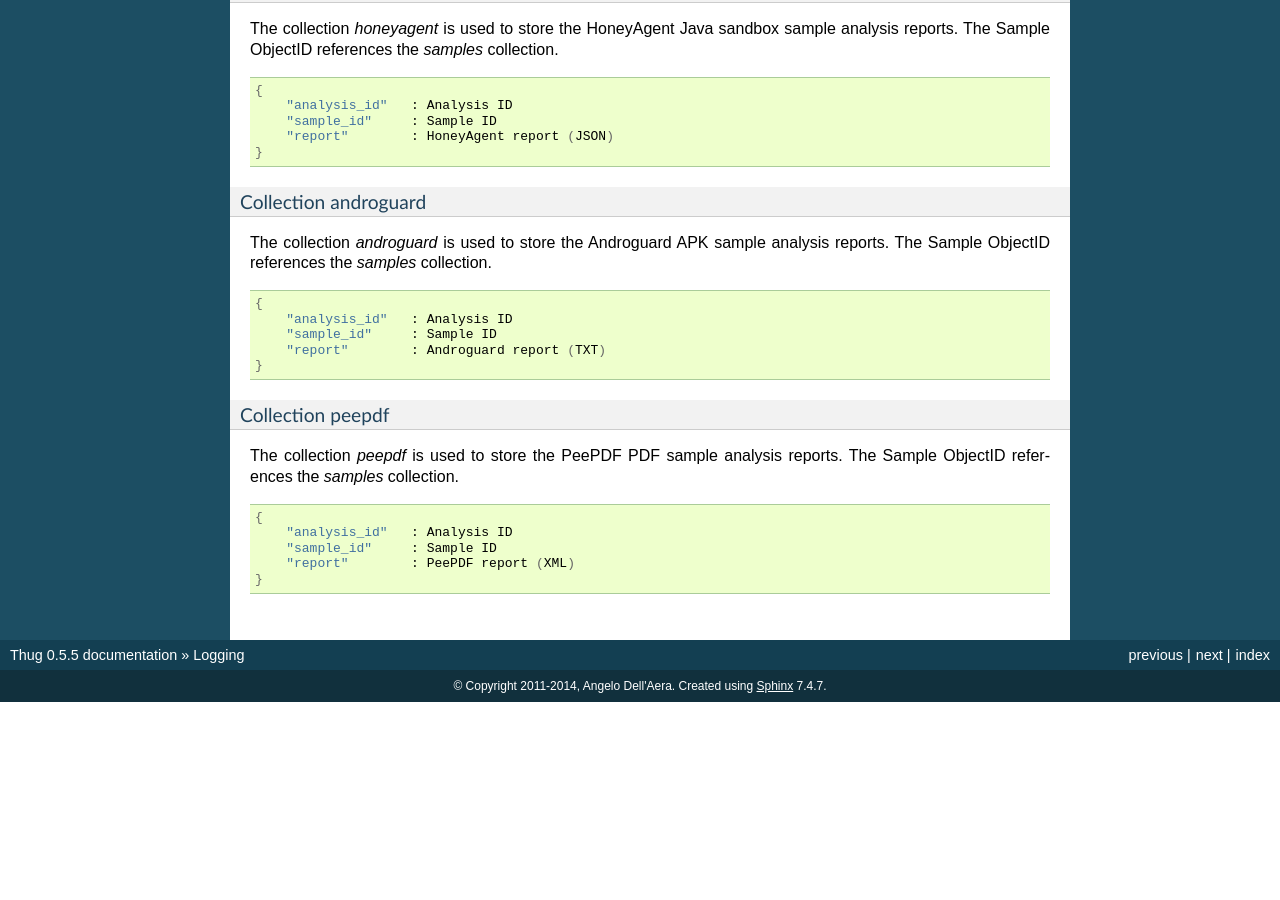
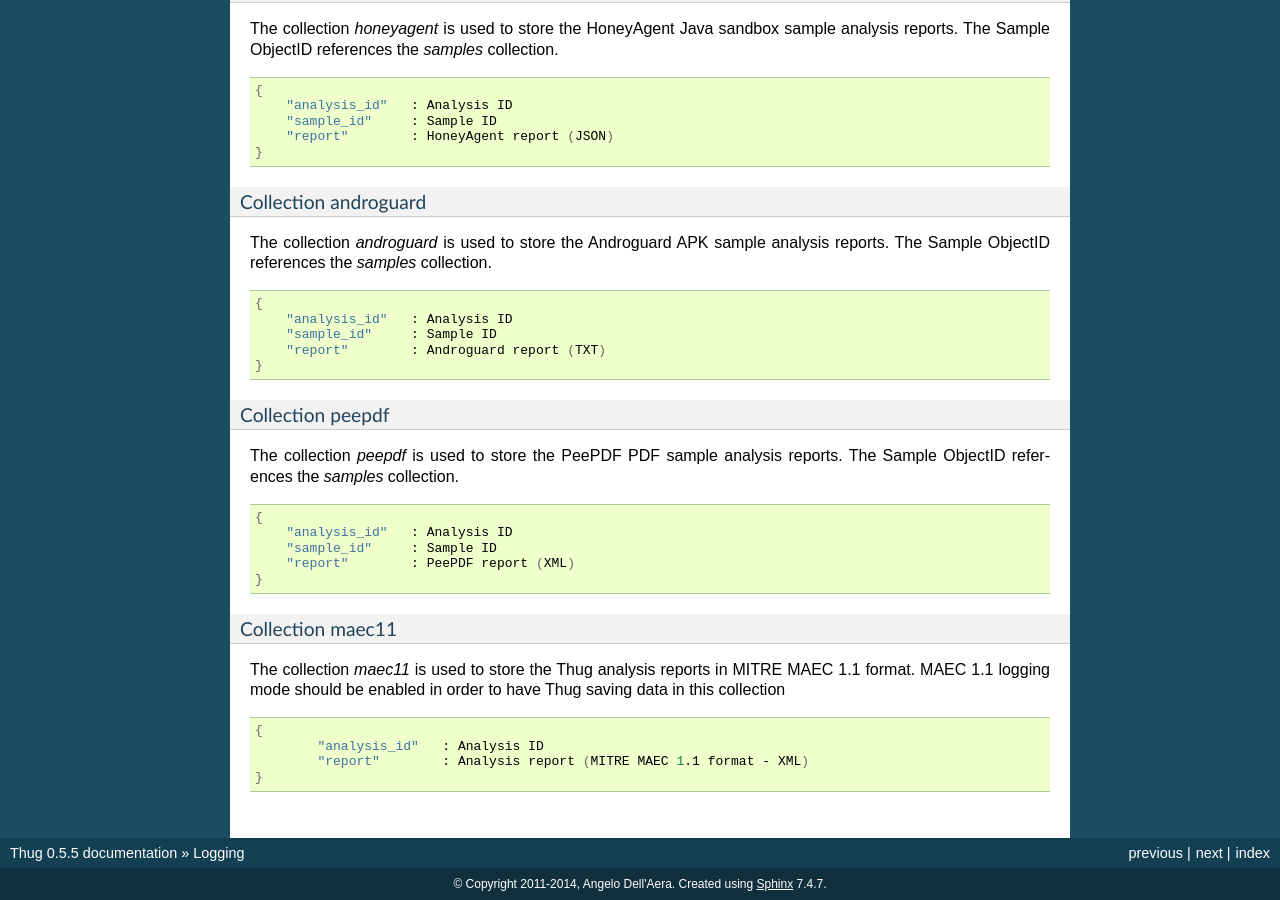
Before and after one commit to buffer/thug, a Sphinx documentation site: the page built from doc/source/logging.rst, in a window 1280 px wide and 900 px high, scrolled down 3259 px. Built offline with Sphinx 7.4.7, drawn with Linux system fonts in a browser that asks for light colours; before the commit the page ends 3961 px from its top, so only the background shows below that.

Commit message:
Updated documentation

```diff
--- a/doc/source/logging.rst
+++ b/doc/source/logging.rst
@@ -254,3 +254,17 @@ The Sample ObjectID references the *samples* collection.
             "sample_id"     : Sample ID
             "report"        : PeePDF report (XML)
         }
+
+Collection maec11
+^^^^^^^^^^^^^^^^^
+
+The collection *maec11* is used to store the Thug analysis reports in MITRE MAEC 1.1
+format. MAEC 1.1 logging mode should be enabled in order to have Thug saving data in
+this collection
+
+.. code-block:: sh
+
+    {
+            "analysis_id"   : Analysis ID
+            "report"        : Analysis report (MITRE MAEC 1.1 format - XML)
+    }
```
